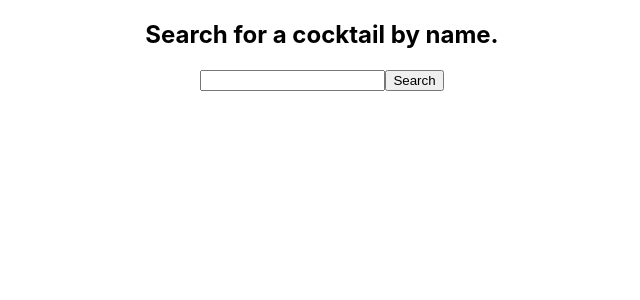
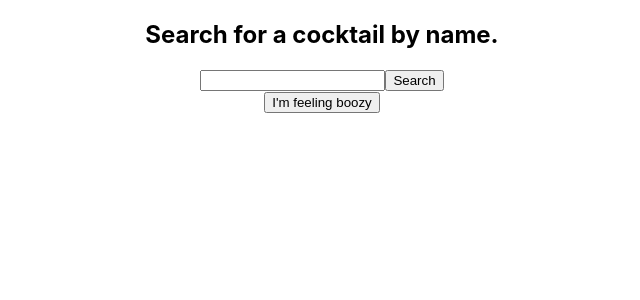
Before and after one commit to jrobalino/cocktail-app, a React (Create React App) app: page / in a window 1280 px wide. Shown: the top 300 px of the page, without its empty margins (318-958 px from the left). Built offline with nearby package versions, Linux system fonts and the light colour scheme.

Commit message:
Add Feeling Boozy feature.

```diff
--- a/src/App.js
+++ b/src/App.js
@@ -4,16 +4,25 @@ import Search from './components/search/search.js';
 import Table from './components/table/table.js';
 
 const searchAPI = 'https://www.thecocktaildb.com/api/json/v1/1/search.php?s=';
+const randomAPI = 'https://www.thecocktaildb.com/api/json/v1/1/random.php';
 
 function App() {
 
   const [searchTerm, setSearchTerm] = useState('');
   const [data, setData] = useState([]);
 
-  const makeRequest = () => {
+  const makeRequest = (isRandom) => {
+
+   if (isRandom) {
+    fetch(randomAPI)
+      .then(response => response.json())
+      .then(data => setData(data["drinks"]));
+   } else {
     fetch(searchAPI + searchTerm)
-    .then(response => response.json())
-    .then(data => setData(data["drinks"]));
+      .then(response => response.json())
+      .then(data => setData(data["drinks"]));
+   }
+
   };
 
   const handleSearchInput = (event) => {
@@ -25,11 +34,15 @@ function App() {
     makeRequest();
   };
 
+  const handleBoozy = () => {
+    makeRequest(true);
+  };
+
 
 
   return (
     <div className="App">
-      <Search handleSearchSubmit={handleSearchSubmit} searchTerm={searchTerm} handleSearchInput={handleSearchInput} />
+      <Search handleSearchSubmit={handleSearchSubmit} searchTerm={searchTerm} handleSearchInput={handleSearchInput} handleBoozy={handleBoozy} />
       {data.length > 0 && <Table data={data} />}
     </div>
   );
--- /dev/null
+++ b/src/components/search/feelingBoozy/feelingBoozy.js
@@ -0,0 +1,17 @@
+import React from 'react';
+import PropTypes from 'prop-types';
+
+const FeelingBoozy = ({
+	handleBoozy
+}) => {
+
+	return (
+		<button onClick={handleBoozy}>I'm feeling boozy</button>
+	);
+};
+
+FeelingBoozy.propTypes = {
+	handleBoozy: PropTypes.func
+};
+
+export default FeelingBoozy;
--- a/src/components/search/search.js
+++ b/src/components/search/search.js
@@ -1,10 +1,12 @@
 import React from 'react';
 import PropTypes from 'prop-types';
+import FeelingBoozy from './feelingBoozy/feelingBoozy.js';
 
 const Search = ({
   searchTerm,
   handleSearchSubmit,
-  handleSearchInput
+  handleSearchInput,
+  handleBoozy
 }) => {
 
   return(
@@ -14,6 +16,7 @@ const Search = ({
       <input value={searchTerm} onChange={handleSearchInput} />
       <button>Search</button>
       </form>
+      <FeelingBoozy handleBoozy={handleBoozy} />
     </div>
     );
 
--- a/src/components/table/table.js
+++ b/src/components/table/table.js
@@ -2,19 +2,20 @@ import React from 'react';
 import PropTypes from 'prop-types';
 
 const Table = ({data}) => {
-
 	return(
 		<table>
 			<thead>
 				<tr>
-					<th>Drinks</th>
+					<th>Drink Image</th>
+					<th>Drink Name</th>
 				</tr>
 			</thead>
 			<tbody>
 				{data.map(function (item) {
 					let cocktail = item.strDrink;
+					let image = item.strDrinkThumb;
 					return (
-						<tr key={cocktail}><td>{cocktail}</td></tr>
+						<tr key={cocktail}><td><img src={image} style={{maxWidth:300, maxHeight:300}}/></td><td>{cocktail}</td></tr>
 					);
 				})}
 			</tbody>
```
